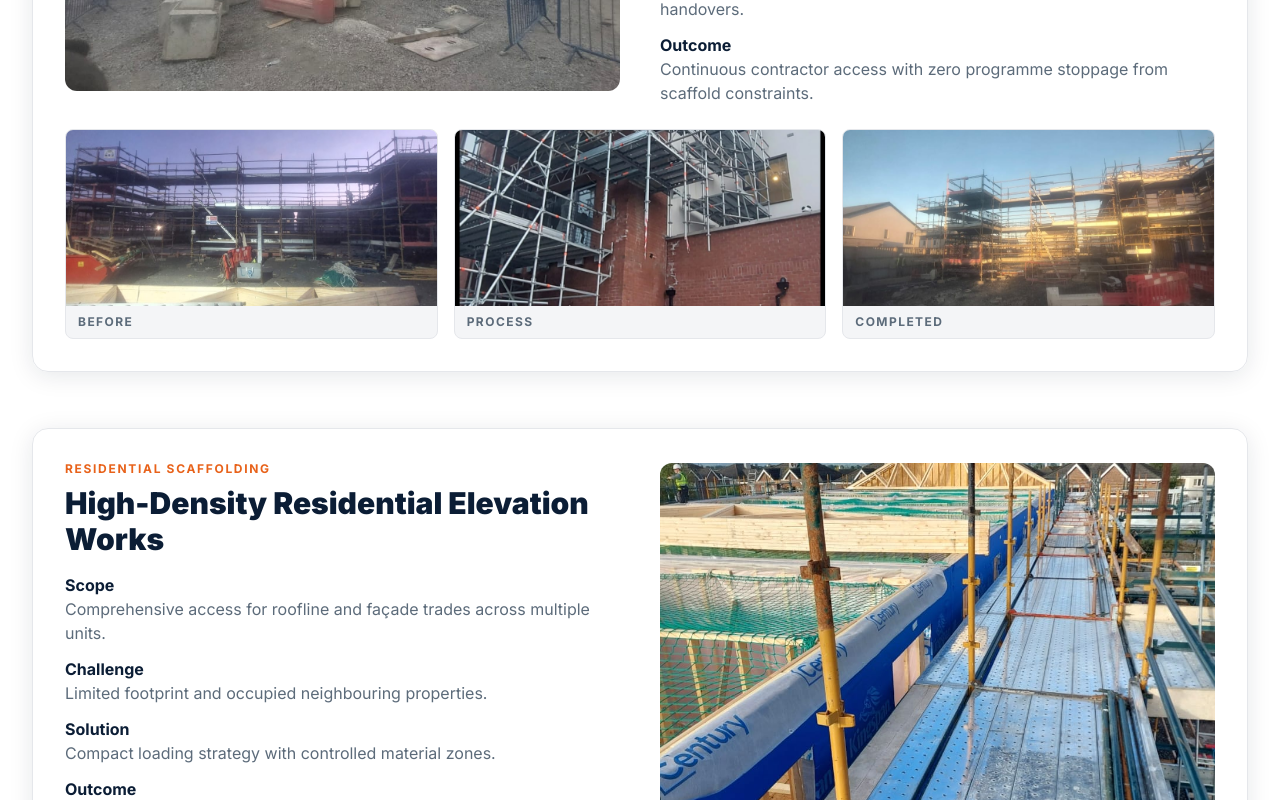
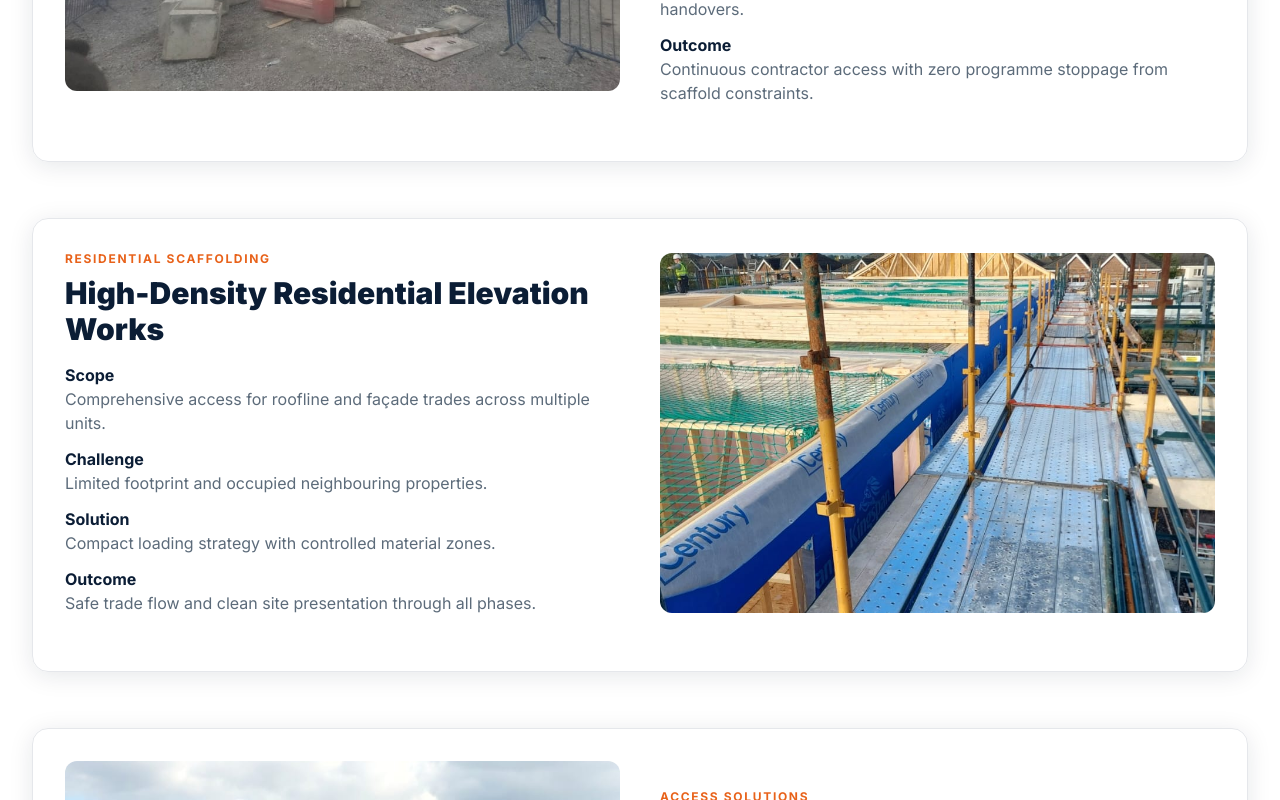
Before and after one commit to ryderwebsolutions/arcscaffold, a React (Vite) app: page /projects in a window 1280 px wide. Shown: the part 1160-1960 px from the top of the page. Built offline with nearby package versions, Linux system fonts and the light colour scheme.

Commit message:
Remove project timeline cards from Projects page

```diff
--- a/src/pages/ProjectsPage.jsx
+++ b/src/pages/ProjectsPage.jsx
@@ -4,8 +4,6 @@ import PageMeta from "../components/PageMeta";
 import { Link } from "react-router-dom";
 
 export default function ProjectsPage() {
-  const timelineLabels = ["Before", "Process", "Completed"];
-
   return (
     <section className="bg-white pt-28 pb-20 lg:pb-28">
       <PageMeta
@@ -68,25 +66,6 @@ export default function ProjectsPage() {
                 </div>
               </div>
 
-              <div className="grid sm:grid-cols-3 gap-3 lg:gap-4" aria-label={`${project.title} project timeline imagery`}>
-                {timelineLabels.map((label, shotIdx) => {
-                  const galleryItem = pageImages.projectsGallery[idx * 3 + shotIdx + 5] || pageImages.projectsGallery[idx];
-
-                  return (
-                    <figure key={`${project.title}-${label}`} className="overflow-hidden rounded-lg border border-gray-200 bg-arc-grey">
-                      <img
-                        src={galleryItem.src}
-                        alt={`${label} stage for ${project.title.toLowerCase()}`}
-                        className="w-full h-44 object-cover"
-                        loading="lazy"
-                      />
-                      <figcaption className="px-3 py-2 text-xs font-bold uppercase tracking-[0.12em] text-arc-steel">
-                        {label}
-                      </figcaption>
-                    </figure>
-                  );
-                })}
-              </div>
             </article>
           ))}
         </div>
```
